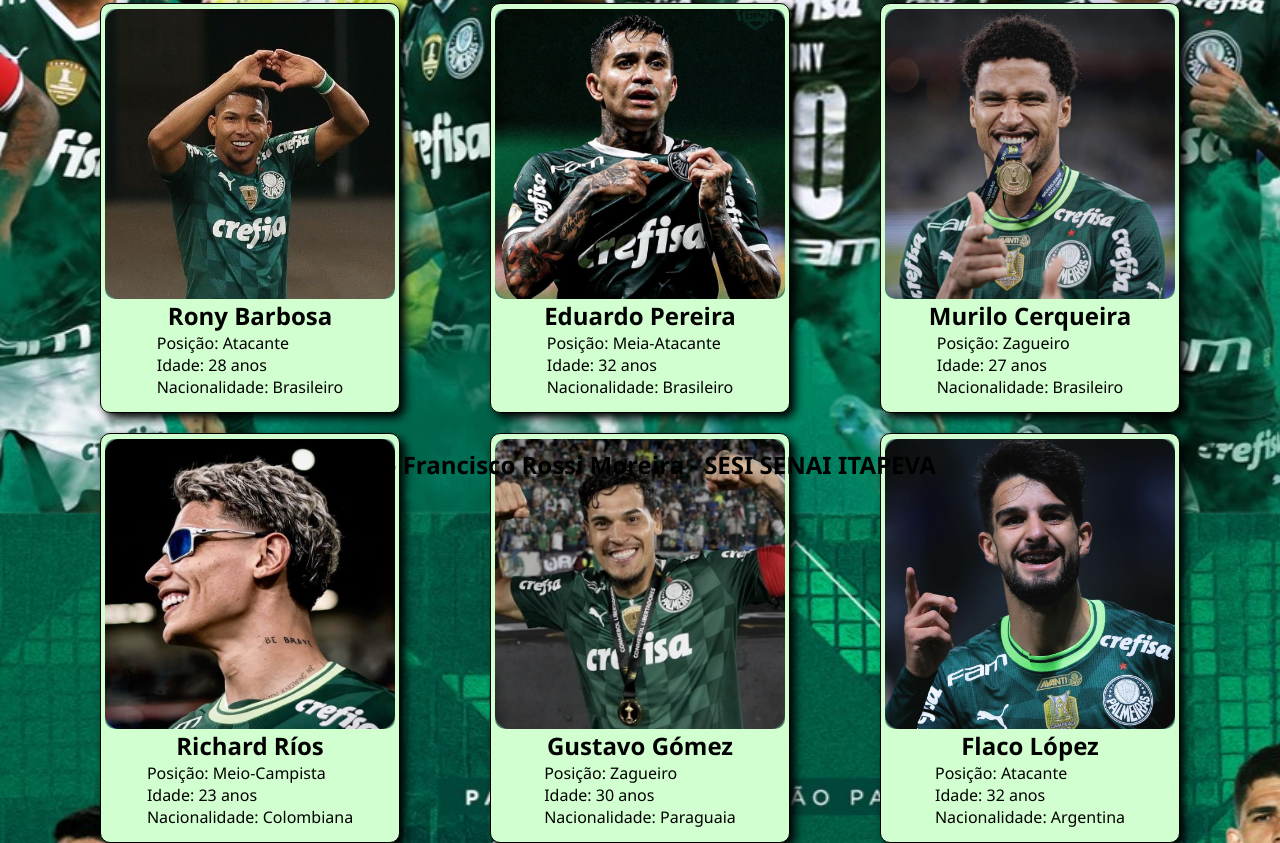
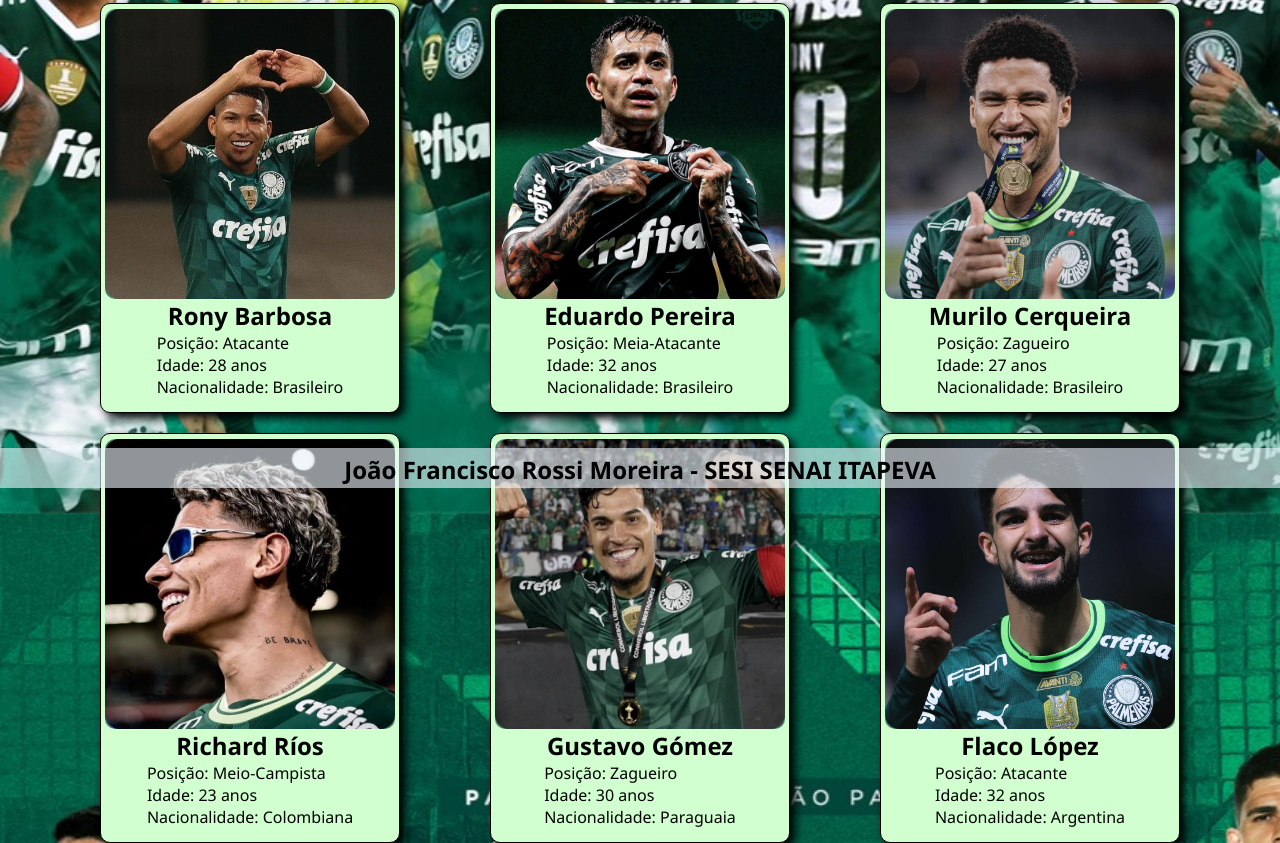
Before and after one commit to joaomoreirarossi/Palmeirascards, a plain HTML site: page index.html in a window 1280 px wide. Shown: the part 1087-1930 px from the top of the page. Drawn offline with Linux system fonts and the light colour scheme.

Commit message:
Add files via upload

```diff
--- a/estilo.css
+++ b/estilo.css
@@ -83,6 +83,14 @@ body {
     height: 100px;
     text-align: center;
     padding-top: 35px;
-
+    display: flex;
+    justify-content: center;
 
 }
+#rodape h2{
+    background-color: #f0f8ff99;
+    width: 100%;
+    height: 40px;
+    padding-top: 5px;
+
+}
```
